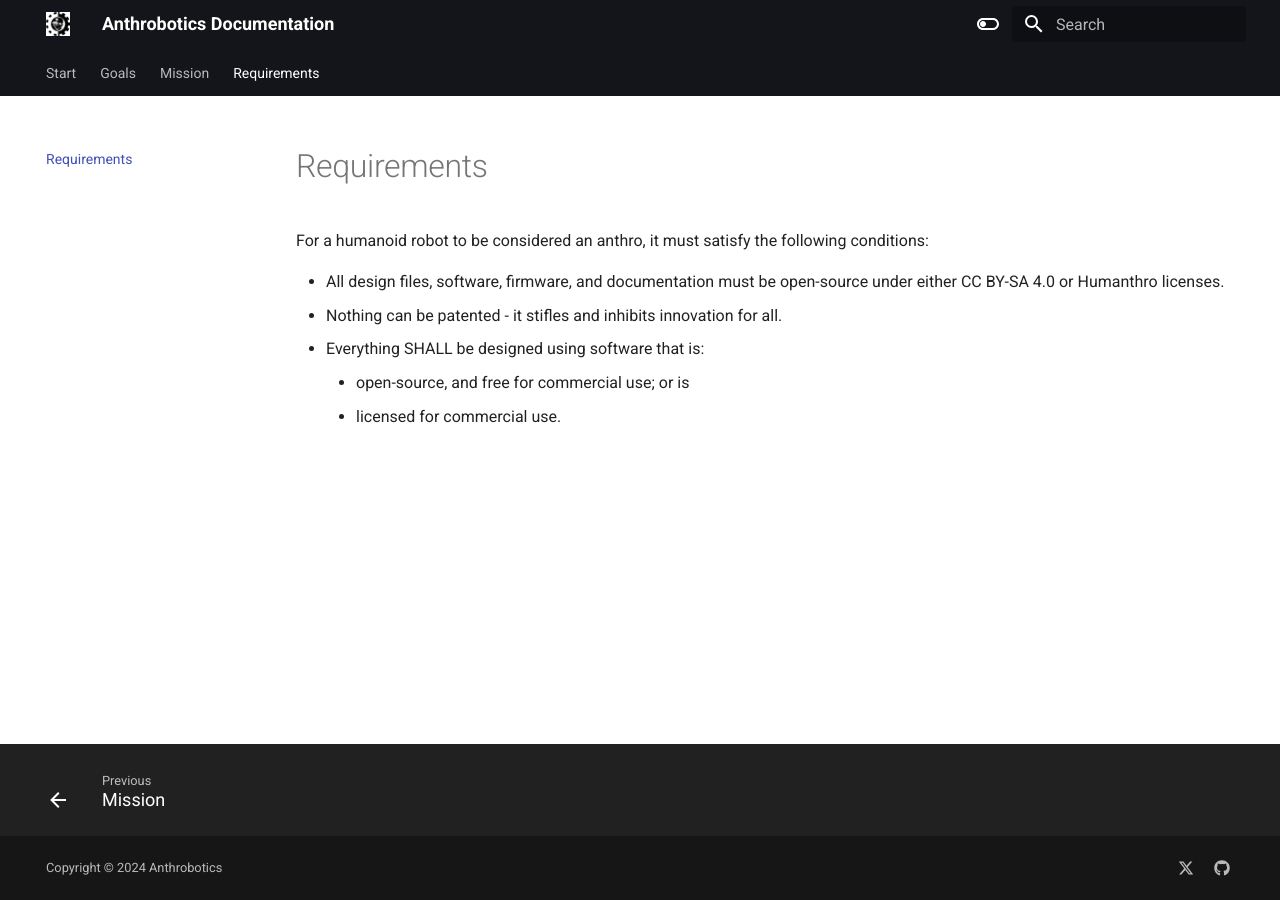
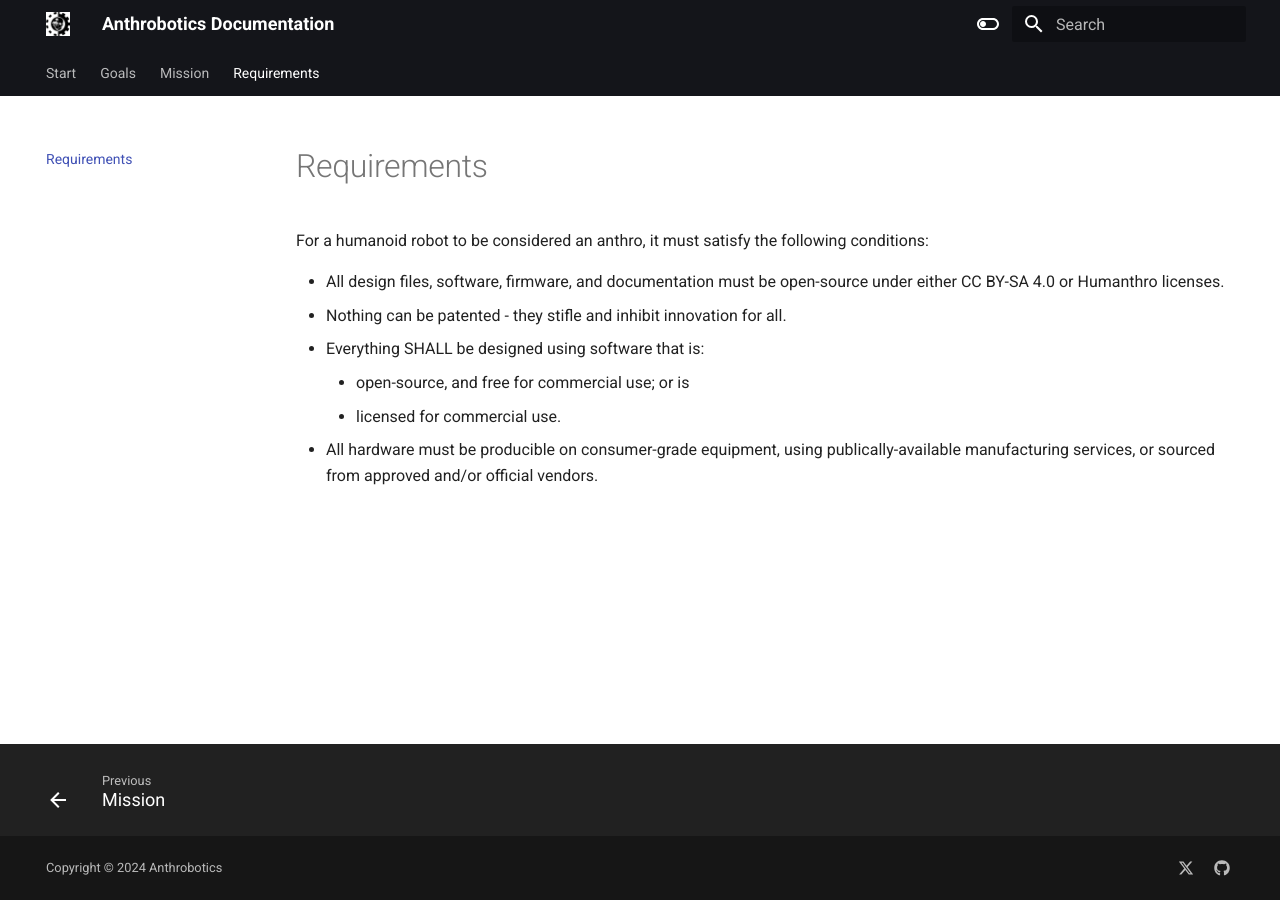
Before and after one commit to Anthrobotics/anthro-docs, an MkDocs documentation site: the page built from docs/requirements.md, in a window 1280 px wide. Built offline with MkDocs 1.6.1 and Material for MkDocs 9.7.7, drawn with Linux system fonts in a browser that asks for light colours.

Commit message:
update requirements

```diff
--- a/docs/requirements.md
+++ b/docs/requirements.md
@@ -3,7 +3,8 @@
 For a humanoid robot to be considered an anthro, it must satisfy the following conditions:
 
 - All design files, software, firmware, and documentation must be open-source under either CC BY-SA 4.0 or Humanthro licenses.
-- Nothing can be patented - it stifles and inhibits innovation for all.
+- Nothing can be patented - they stifle and inhibit innovation for all.
 - Everything SHALL be designed using software that is:
     - open-source, and free for commercial use; or is
     - licensed for commercial use.
+- All hardware must be producible on consumer-grade equipment, using publically-available manufacturing services, or sourced from approved and/or official vendors.
```
